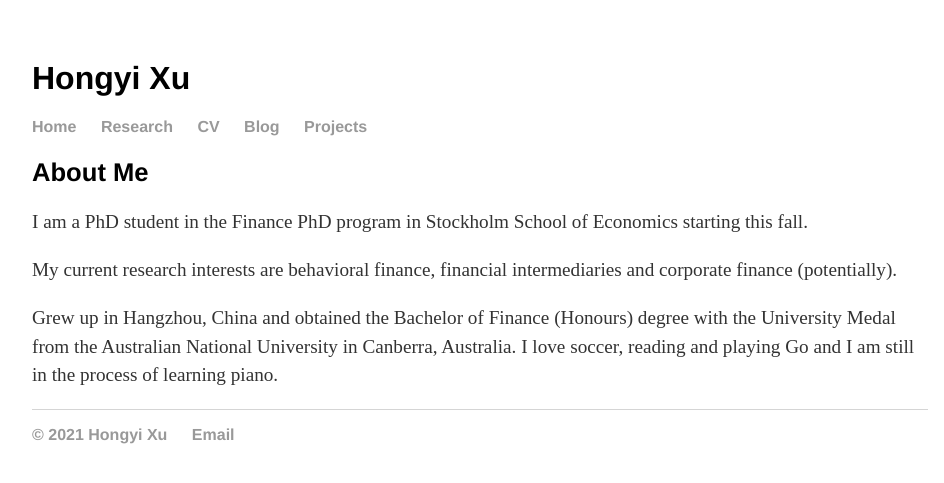
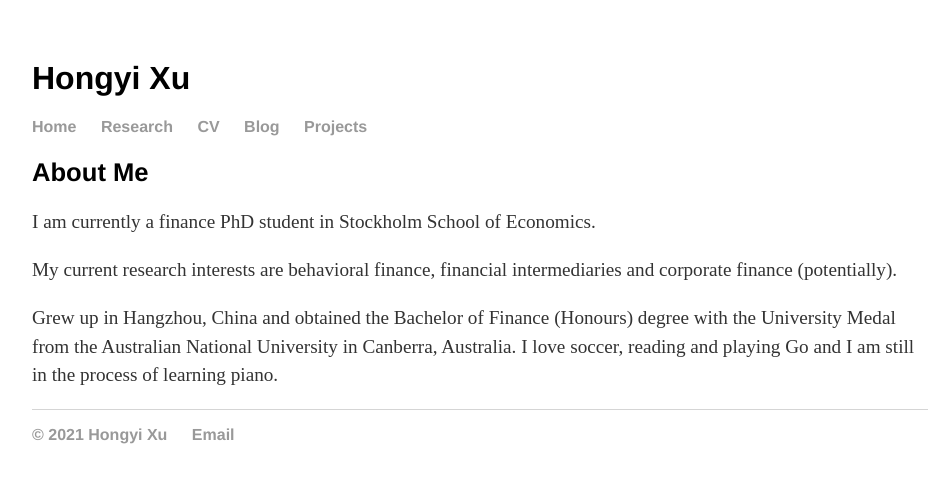
Before and after one commit to hongyileoxu/hongyileoxu.github.io, a Jekyll site: the page built from home/index.html, in a window 1280 px wide. Shown: the top 483 px of the page, without its empty margins (160-1104 px from the left). Built offline with Jekyll 4.4.1, drawn with Linux system fonts in a browser that asks for light colours.

Commit message:
Update index.html
Minor updates

```diff
--- a/home/index.html
+++ b/home/index.html
@@ -6,7 +6,7 @@ title: Hongyi Xu
 	<h2>About Me</h2>
 
 	<p>
-	I am a PhD student in the Finance PhD program in Stockholm School of Economics starting this fall.
+	I am currently a finance PhD student in Stockholm School of Economics.
 	</p>
 
 	<p>
```
